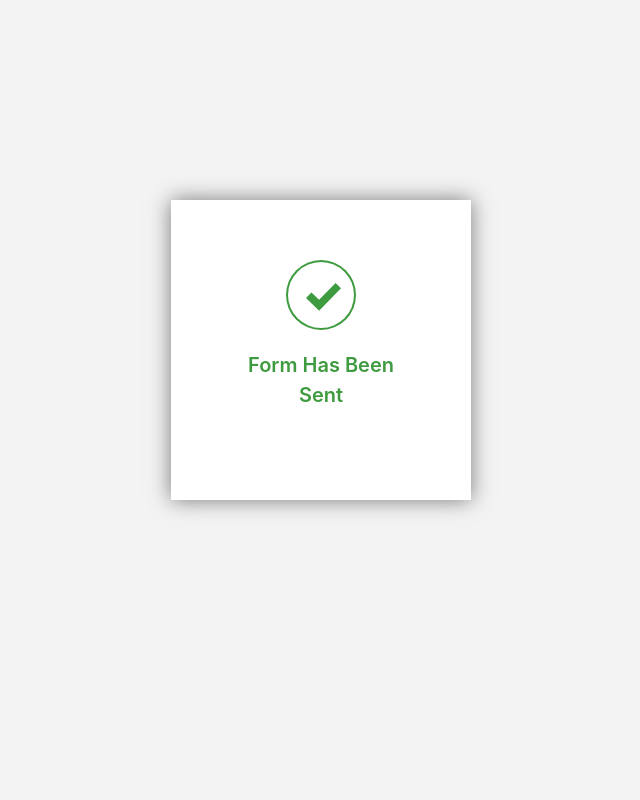
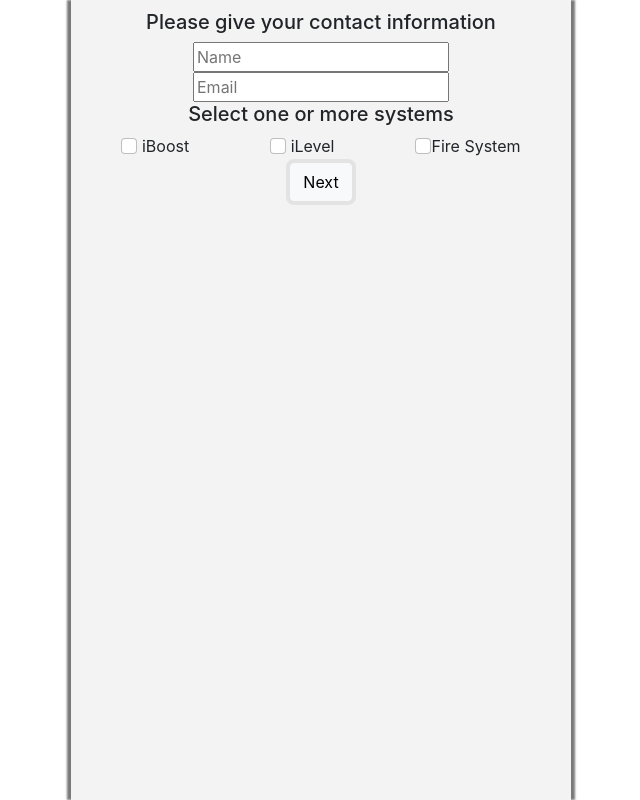
Before and after one commit to nateweis/agreementForm, a React (Create React App) app: page / in a window 1280 px wide. Shown: the whole page, without its empty margins (319-959 px from the left). Built offline with nearby package versions, Linux system fonts and the light colour scheme.

Commit message:
finnished with the btns and styles

```diff
--- a/src/App.js
+++ b/src/App.js
@@ -15,7 +15,7 @@
     render(){
         return(
             <>
-                {this.state.submited? <Form submitedForm={this.submitedForm} /> : <Completed /> }
+                {this.state.submited? <Completed /> : <Form submitedForm={this.submitedForm} /> }
             </>
         )
     }
--- a/src/Form.js
+++ b/src/Form.js
@@ -19,7 +19,8 @@
         firePage:[false, false, false, false, false, false],
         errMsg : '',
         num: 1,
-        marginLeft : 0
+        marginLeft : 0,
+        disableBtn: false
     }
   }
 
@@ -45,11 +46,11 @@
     let next = true
     this.state[str].forEach(val => {if(!val) next = false})
 
-    if(!next)this.setState({errMsg: 'Please check all the requirments'})
+    if(!next)this.setState({errMsg: 'Please check all the requirements'})
     else{
 
       if(send){
-        this.setState({errMsg: ""})
+        this.setState({errMsg: "", disableBtn: true})
         this.sendEmail()
       }
       else {
@@ -214,7 +215,8 @@
 
               <p>If startup is not able to be completed, there will be a fee issued of <strong>$275</strong> for a return visit. This does not apply to warranty issues of a system. </p>
               <button className="btn btn-light" onClick={this.goBack}>Back</button>
-              <button className="btn btn-light" onClick={()=>this.nextBtn("boostPage", this.state.submit === 'iBoost'? true: false)}>
+              <button className={`btn ${this.state.submit === 'iBoost'? 'btn-success': 'btn-light'}` } disabled={this.state.disableBtn}
+              onClick={()=>this.nextBtn("boostPage", this.state.submit === 'iBoost'? true: false)}>
                 {this.state.submit === 'iBoost'? 'Submit': 'Next'}
               </button>
             </div>
@@ -245,7 +247,8 @@
 
               <p>If startup is not able to be completed, there will be a fee issued of <strong>$275</strong> for a return visit. This does not apply to warranty issues of a system. </p>
               <button className="btn btn-light" onClick={this.goBack}>Back</button>
-              <button className="btn btn-light" onClick={()=>this.nextBtn("levelPage", this.state.submit === 'iLevel'? true: false)}>{this.state.submit === 'iLevel'? 'Submit': 'Next'}</button>
+              <button className={`btn ${this.state.submit === 'iLevel'? 'btn-success': 'btn-light'}` } disabled={this.state.disableBtn}
+              onClick={()=>this.nextBtn("levelPage", this.state.submit === 'iLevel'? true: false)}>{this.state.submit === 'iLevel'? 'Submit': 'Next'}</button>
             </div>
 
             <div className="slide" style={this.state.FireSystem? style.visible: style.hidden}>
@@ -274,7 +277,8 @@
 
               <p>If startup is not able to be completed, there will be a fee issued of <strong>$275</strong> for a return visit. This does not apply to warranty issues of a system. </p>
               <button className="btn btn-light" onClick={this.goBack}>Back</button>
-              <button className="btn btn-light" onClick={()=>this.nextBtn("firePage", this.state.submit === 'FireSystem'? true: false)}>{this.state.submit === 'FireSystem'? 'Submit': 'Next'}</button>
+              <button className={`btn ${this.state.submit === 'FireSystem'? 'btn-success': 'btn-light'}` } disabled={this.state.disableBtn}
+               onClick={()=>this.nextBtn("firePage", this.state.submit === 'FireSystem'? true: false)}>{this.state.submit === 'FireSystem'? 'Submit': 'Next'}</button>
             </div>
 
           </div>
--- a/src/index.css
+++ b/src/index.css
@@ -4,7 +4,7 @@
   --diameter: 70px;
   --circ-line-width: 2px;
   --background: #fff;
-  --color: rgb(63, 155, 63);
+  --color: #198754;
 }
 
 body {
@@ -58,7 +58,7 @@
 
 /* Completed Page Animations  */
 .completed{
-  color: rgb(63, 155, 63);
+  color: var(--color);
   background-color: white;
   width: 300px;
   height: 300px;
```
